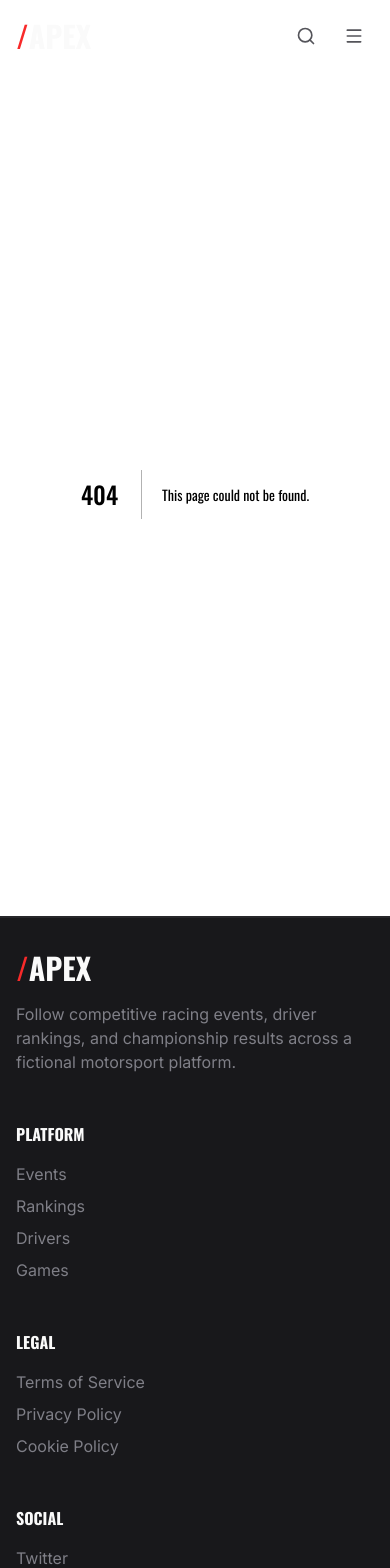
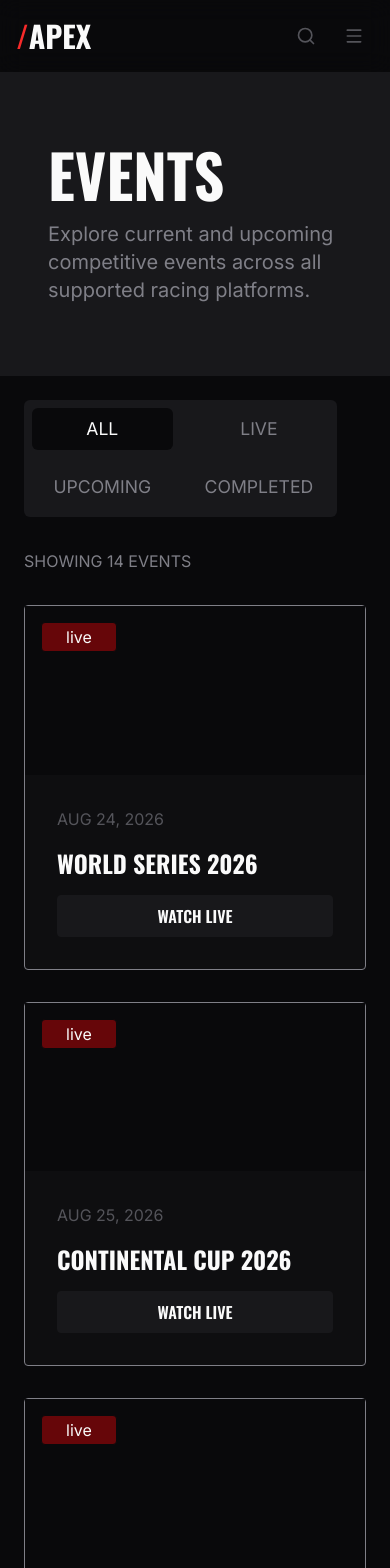
Before and after one commit to RizatdinovNail/Game-Event-Dashboard, a Next.js app: page /events in a window 390 px wide. Before the commit this address had no page. Shown: the top 1568 px of the page. Built offline with nearby package versions, Linux system fonts and the light colour scheme.

Commit message:
feat: Finished events page + responsive

```diff
--- a/app/components/layout/Header.tsx
+++ b/app/components/layout/Header.tsx
@@ -9,10 +9,6 @@ export const links = [
   {
     name: "Rankings",
     href: "/rankings",
-  },
-  {
-    name: "Drivers",
-    href: "/drivers",
   },
   {
     name: "Games",
--- a/app/components/layout/LiveEvents.tsx
+++ b/app/components/layout/LiveEvents.tsx
@@ -12,7 +12,10 @@ export default function LiveEvents() {
       aria-labelledby="live-events-heading"
     >
       <div className="mx-auto flex max-w-400 w-full items-center justify-between">
-        <h2 className="flex items-center gap-2 uppercase text-(--primary-text) text-4xl font-bold">
+        <h2
+          className="flex items-center gap-2 uppercase text-(--primary-text) text-4xl font-bold"
+          id="live-events-heading"
+        >
           <span>
             <Circle
               aria-hidden="true"
--- /dev/null
+++ b/app/events/page.tsx
@@ -0,0 +1,123 @@
+"use client";
+
+import { useState } from "react";
+import {
+  getCompletedEvents,
+  getEvents,
+  getLiveEvents,
+  getUpcomingEvents,
+} from "../lib/events";
+import EventCard from "../components/events/EventCard";
+import ButtonLink from "../components/ui/ButtonLink";
+import { formatDate } from "../hooks/formatDate";
+
+export default function EventsPage() {
+  const [events, setEvents] = useState(getEvents());
+  const [activeFilter, setActiveFilter] = useState("All");
+  const filters = [
+    {
+      name: "All",
+      getEvents: getEvents,
+    },
+    {
+      name: "Live",
+      getEvents: getLiveEvents,
+    },
+    {
+      name: "Upcoming",
+      getEvents: getUpcomingEvents,
+    },
+    {
+      name: "Completed",
+      getEvents: getCompletedEvents,
+    },
+  ];
+
+  return (
+    <section>
+      <section
+        className="bg-(--secondary-bg) min-h-[20vh] flex justify-center flex-col gap-8 px-4 py-10"
+        aria-labelledby="events-page-heading"
+      >
+        <div className="mx-auto flex max-w-400 w-full justify-between flex-col gap-4 p-8">
+          <h1
+            className="text-(--primary-text) text-6xl uppercase font-bold"
+            id="events-page-heading"
+          >
+            Events
+          </h1>
+          <p className="text-(--third-text) max-w-190 text-xl">
+            Explore current and upcoming competitive events across all supported
+            racing platforms.
+          </p>
+        </div>
+      </section>
+      <section>
+        <div className="mx-auto flex max-w-400 w-full justify-between flex-col gap-8 p-6">
+          <div className="flex justify-between">
+            <ul className="gap-4 bg-(--secondary-bg) p-2 rounded-md text-[1.1rem] grid grid-cols-4 max-sm:grid-cols-2 text-center">
+              {filters.map((filter) => (
+                <li
+                  key={filter.name}
+                  className={`${activeFilter === filter.name ? "text-(--primary-text) bg-(--primary-bg)" : "text-(--third-text)"}  py-2 px-4 rounded-md`}
+                >
+                  <button
+                    className="uppercase cursor-pointer"
+                    type="button"
+                    aria-pressed={activeFilter === filter.name}
+                    onClick={() => {
+                      setActiveFilter(filter.name);
+                      setEvents(filter.getEvents());
+                    }}
+                  >
+                    {filter.name}
+                  </button>
+                </li>
+              ))}
+            </ul>
+            <div></div>
+          </div>
+
+          <p className="text-(--third-text) uppercase">
+            Showing {events.length} {events.length > 1 ? "events" : "event"}
+          </p>
+          <ul className="grid grid-cols-4 mx-auto max-w-400 w-full gap-8 max-lg:grid-cols-2 max-sm:grid-cols-1 items-stretch">
+            {events.map((event) => (
+              <li key={event.id}>
+                <EventCard variant="live" event={event}>
+                  <div className="bg-(--primary-bg) min-h-[20vh] relative">
+                    <div className="mx-auto max-w-120 w-full py-4 px-4">
+                      <p
+                        className={`w-fit px-6 py-0.5 text-(--primary-text) rounded-sm border border-(--primary-bg) ${event.status === "live" ? "bg-(--secondAccentColor)" : "bg-(--secondary-text) "}`}
+                      >
+                        {event.status}
+                      </p>
+                    </div>
+                  </div>
+                  <div className="flex flex-col gap-4 p-8">
+                    <p className="text-(--secondary-text) uppercase">
+                      {formatDate(event.startDate)}
+                    </p>
+                    <h3 className="text-(--primary-text) text-2xl uppercase font-bold">
+                      {event.name}
+                    </h3>
+                    <ButtonLink
+                      href={`/events/${event.id}`}
+                      variant="cardButton"
+                    >
+                      {event.status === "live"
+                        ? "Watch Live"
+                        : event.status === "upcoming"
+                          ? "view details"
+                          : "view results"}
+                    </ButtonLink>
+                  </div>
+                </EventCard>
+              </li>
+            ))}
+          </ul>
+        </div>
+      </section>
+    </section>
+  );
+}
```
